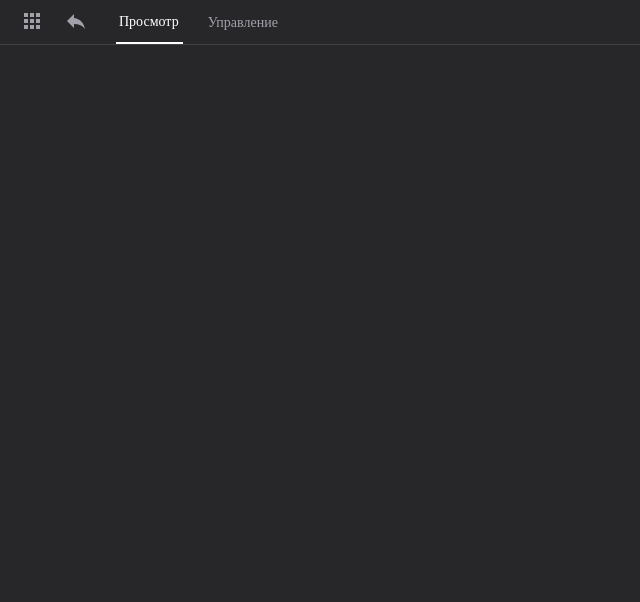
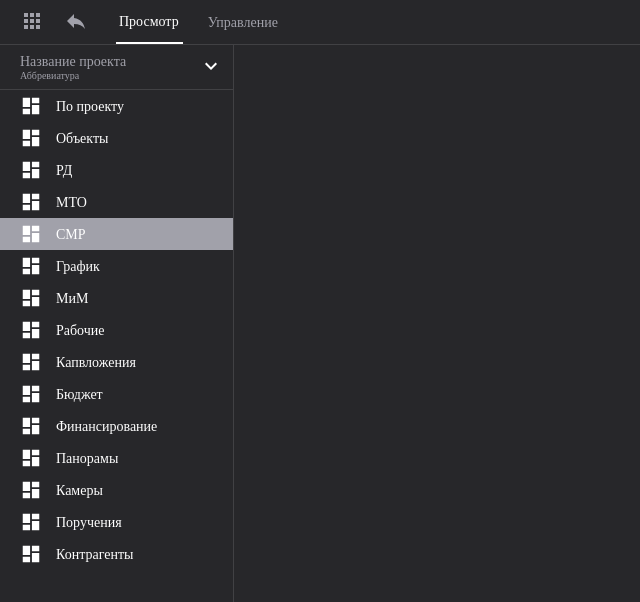
Before and after one commit to DeWhiteMold/7Winds-test, a React (Create React App) app: page / in a window 1280 px wide. Shown: the top 602 px of the page, without its empty margins (0-640 px from the left). Built offline with nearby package versions, Linux system fonts and the light colour scheme; a web font is replaced by a local one.

Commit message:
added nav-bar

```diff
--- a/src/components/App/App.scss
+++ b/src/components/App/App.scss
@@ -1,4 +1,13 @@
-button {
+h1,h2,h3,h4,h5,h6,p,a,li,ol,ul {
+  margin: 0;
+  padding: 0;
+  border: none;
+  text-decoration: none;
+  list-style: none;
+}
+
+
+button, input {
   background-color: transparent;
   margin: 0;
   padding: 0;
--- a/src/components/App/Main/Main.tsx
+++ b/src/components/App/Main/Main.tsx
@@ -1,10 +1,11 @@
 import React, { FC } from 'react';
 import './Main.scss'
+import Nav from './Nav/Nav';
 
 const Main: FC = () => {
   return (
     <main className='main'>
-
+      <Nav />
     </main>
   )
 }
--- /dev/null
+++ b/src/components/App/Main/Nav/Nav.scss
@@ -0,0 +1,45 @@
+@use '../../../../consts/sryleConsts.scss' as colors;
+
+.nav {
+  width: 234px;
+  box-sizing: border-box;
+  border-right: 1px solid colors.$border;
+
+  &__directory {
+    height: 45px;
+    display: flex;
+    align-items: center;
+    justify-content: space-between;
+    box-sizing: border-box;
+    padding: 0px 10px 0 20px;
+    border-bottom: 1px solid colors.$border;
+
+    &-text {
+      display: flex;
+      flex-direction: column;
+    }
+
+    &-name {
+      color: colors.$secondaryText;
+      font-family: 'Roboto';
+      font-size: 14px;
+      font-style: normal;
+      font-weight: 400;
+      line-height: normal;
+    }
+
+    &-caption {
+      color: colors.$secondaryText;
+      font-family: 'Roboto';
+      font-size: 10px;
+      font-style: normal;
+      font-weight: 400;
+      line-height: normal;
+    }
+  }
+
+  &__projects {
+    display: flex;
+    flex-direction: column;
+  }
+}
--- /dev/null
+++ b/src/components/App/Main/Nav/Nav.tsx
@@ -0,0 +1,31 @@
+import React, { FC } from 'react';
+import './Nav.scss'
+import { SvgIcon } from '@mui/material';
+import { KeyboardArrowDown } from '@mui/icons-material';
+import { mockProjects } from '../../../../consts/consts';
+import Project from './Project/Project';
+
+const Nav: FC = () => {
+  return (
+    <nav className='nav'>
+      <div className="nav__directory">
+        <div className="nav__directory-text">
+          <h2 className="nav__directory-name">Название проекта</h2>
+          <span className="nav__directory-caption">Аббревиатура</span>
+        </div>
+        <button className="nav__directory-dropdown-btn">
+          <SvgIcon component={KeyboardArrowDown} color='primary' />
+        </button>
+      </div>
+      <ul className="nav__projects">
+        {
+          mockProjects.map((project) => {
+            return <Project projectName={project} />
+          })
+        }
+      </ul>
+    </nav>
+  )
+}
+
+export default Nav;
--- /dev/null
+++ b/src/components/App/Main/Nav/Project/Project.scss
@@ -0,0 +1,26 @@
+@use '../../../../../consts/sryleConsts.scss' as colors;
+
+.project {
+  display: flex;
+  align-items: center;
+  gap: 14px;
+  height: 32px;
+  box-sizing: border-box;
+  padding: 5px 20px;
+
+  &__name {
+    color: colors.$primaryText;
+    font-family: 'Roboto';
+    font-size: 14px;
+    font-style: normal;
+    font-weight: 400;
+    line-height: normal;
+  }
+
+  //В реальном проекте был бы класс c модификатором
+  //"project_selected" который бы применялся в зависимости
+  //от пропсов элемента
+  &:nth-of-type(5) {
+    background-color: colors.$secondaryText;
+  }
+}
--- /dev/null
+++ b/src/components/App/Main/Nav/Project/Project.tsx
@@ -0,0 +1,16 @@
+import React, { FC } from 'react';
+import './Project.scss'
+import ProjectProps from './ProjectProps';
+import { SvgIcon } from '@mui/material';
+import { Dashboard } from '@mui/icons-material';
+
+const Project: FC<ProjectProps> = ({projectName}) => {
+  return (
+    <li className='project'>
+      <SvgIcon sx={{ fontSize: 22 }} component={Dashboard} color='primary' />
+      <span className="project__name">{projectName}</span>
+    </li>
+  )
+}
+
+export default Project;
--- /dev/null
+++ b/src/components/App/Main/Nav/Project/ProjectProps.ts
@@ -0,0 +1,5 @@
+interface ProjectProps {
+  projectName: string,
+}
+
+export default ProjectProps
```
